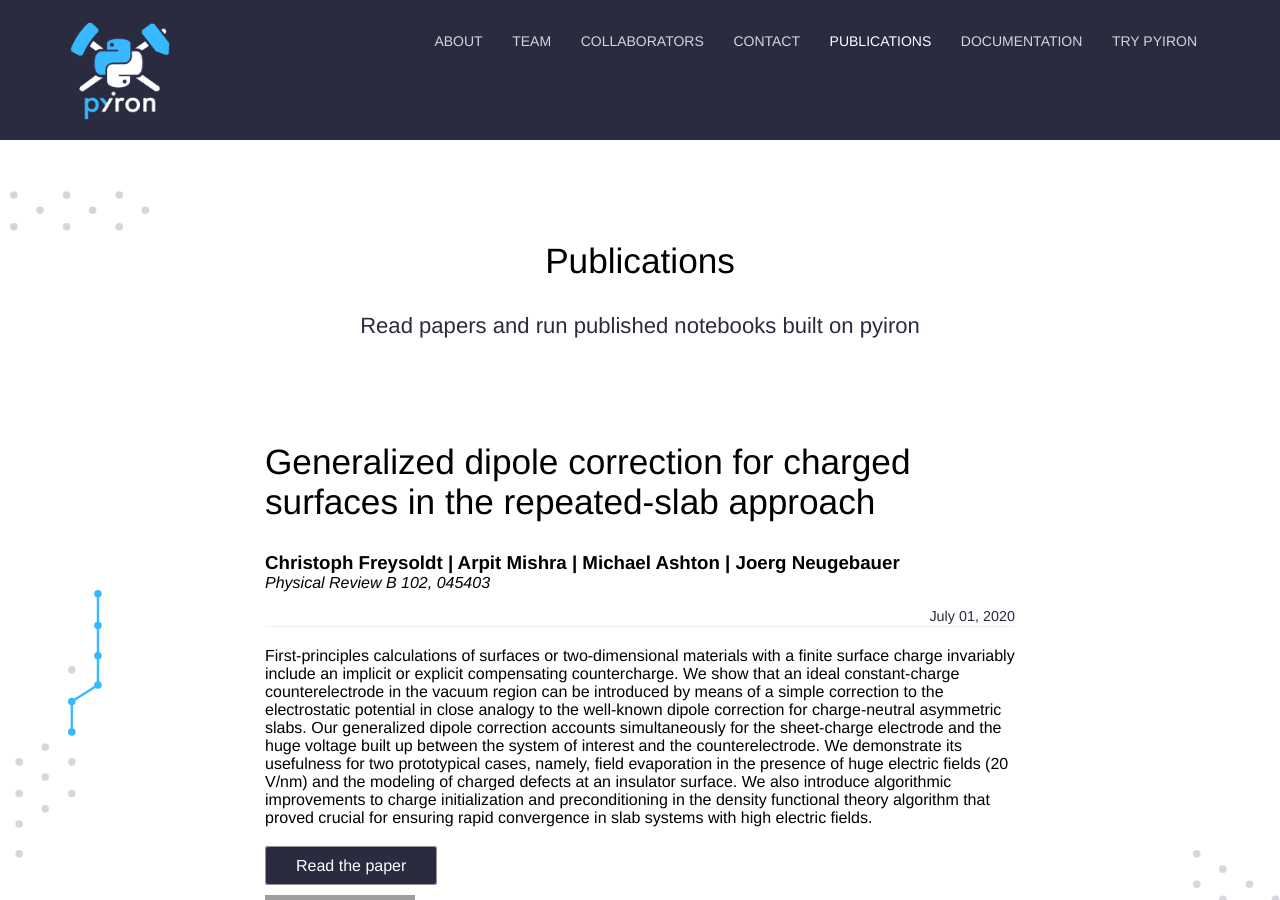
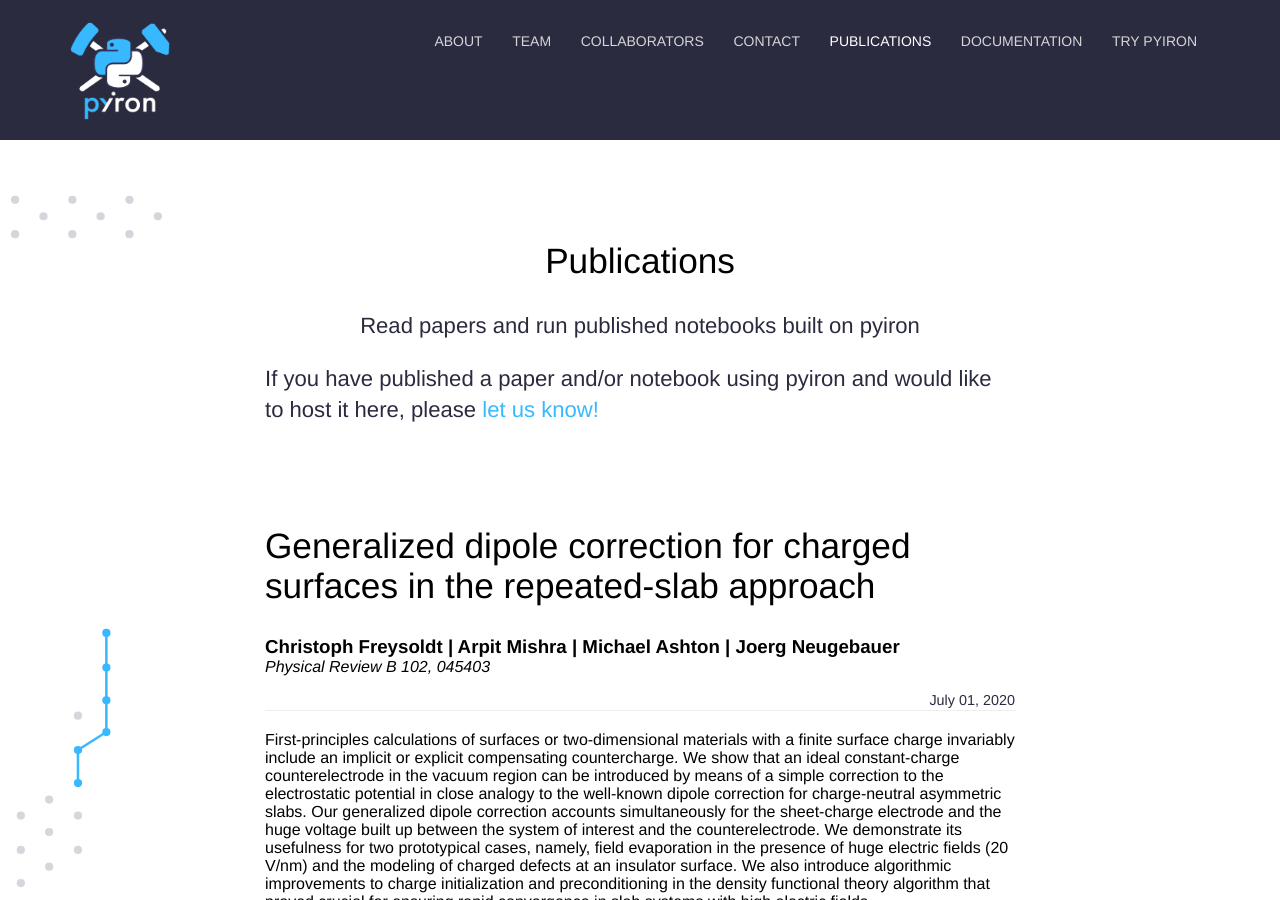
Before and after one commit to pyiron/pyiron.github.io, a Jekyll site: the page built from publications/index.html, in a window 1280 px wide and 900 px high. Built offline with Jekyll 4.4.1, drawn with Linux system fonts in a browser that asks for light colours; nearby versions of some CDN libraries; the list of posts is cut into pages by our own code; grey boxes are pictures that could not be loaded.

Commit message:
Add invitation for others to host papers on pyiron.org

```diff
--- a/_config.yml
+++ b/_config.yml
@@ -108,33 +108,6 @@ defaults:
   -
     scope:
       path: ""
-      type: "core_developers"
-    values:
-      _options:
-        image_path:
-          width: 600
-          height: 600
-  -
-    scope:
-      path: ""
-      type: "collaborators"
-    values:
-      _options:
-        image_path:
-          width: 600
-          height: 600
-  -
-    scope:
-      path: ""
-      type: "affiliated_projects"
-    values:
-      _options:
-        image_path:
-          width: 600
-          height: 600
-  -
-    scope:
-      path: ""
     values:
       layout: "page"
   -
--- a/publications/index.html
+++ b/publications/index.html
@@ -4,6 +4,10 @@ description: Read papers and run published notebooks built on pyiron
 ---
 
 <div class="text-container">
+	<p>
+		If you have published a paper and/or notebook using pyiron and would like
+		to host it here, please <a href="/contact">let us know!</a>
+	</p>
 	<p class="editor-link"><a href="cloudcannon:collections/_posts" class="btn"><strong>&#9998;</strong> Add Post</a></p>
 	<ul class="blog-posts">
 		{% include list-posts.html posts=paginator.posts %}
```
Also changed, not shown: _posts/2020-07-01-gdc.md (+0 -1 lines).
